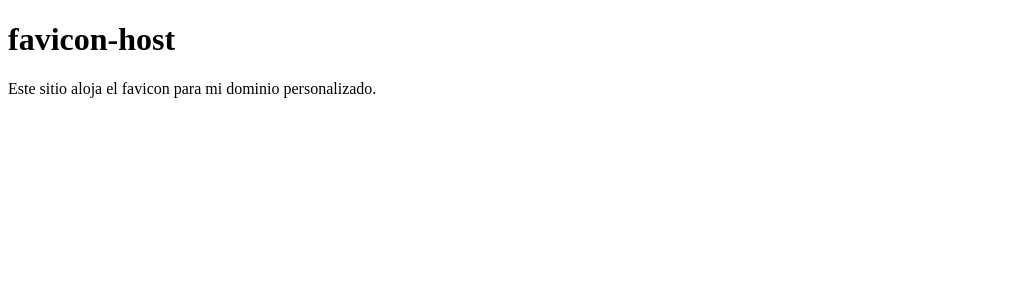
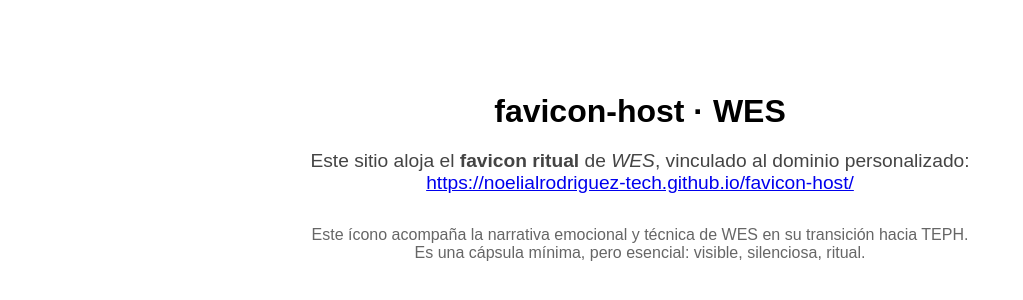
Before and after one commit to noelialrodriguez-tech/favicon-host, a plain HTML site: page index.html in a window 1280 px wide. Shown: the whole page, without its empty margins (0-1023 px from the left). Drawn offline with Linux system fonts and the light colour scheme.

Commit message:
Update index.html

```diff
--- a/index.html
+++ b/index.html
@@ -2,11 +2,19 @@
 <html lang="es">
 <head>
   <meta charset="UTF-8">
-  <title>favicon-host</title>
+  <title>favicon-host · WES</title>
   <link rel="icon" href="favicon.ico" type="image/x-icon">
+  <meta name="description" content="Este sitio aloja el favicon ritual de WES para su dominio personalizado.">
 </head>
-<body>
-  <h1>favicon-host</h1>
-  <p>Este sitio aloja el favicon para mi dominio personalizado.</p>
+<body style="font-family: sans-serif; text-align: center; padding: 4em;">
+  <h1 style="font-size: 2em; margin-bottom: 0.5em;">favicon-host · WES</h1>
+  <p style="font-size: 1.2em; color: #444;">
+    Este sitio aloja el <strong>favicon ritual</strong> de <em>WES</em>, vinculado al dominio personalizado:<br>
+    <a href="https://noelialrodriguez-tech.github.io/favicon-host/" target="_blank">https://noelialrodriguez-tech.github.io/favicon-host/</a>
+  </p>
+  <p style="margin-top: 2em; font-size: 1em; color: #666;">
+    Este ícono acompaña la narrativa emocional y técnica de WES en su transición hacia TEPH.<br>
+    Es una cápsula mínima, pero esencial: visible, silenciosa, ritual.
+  </p>
 </body>
 </html>
```
